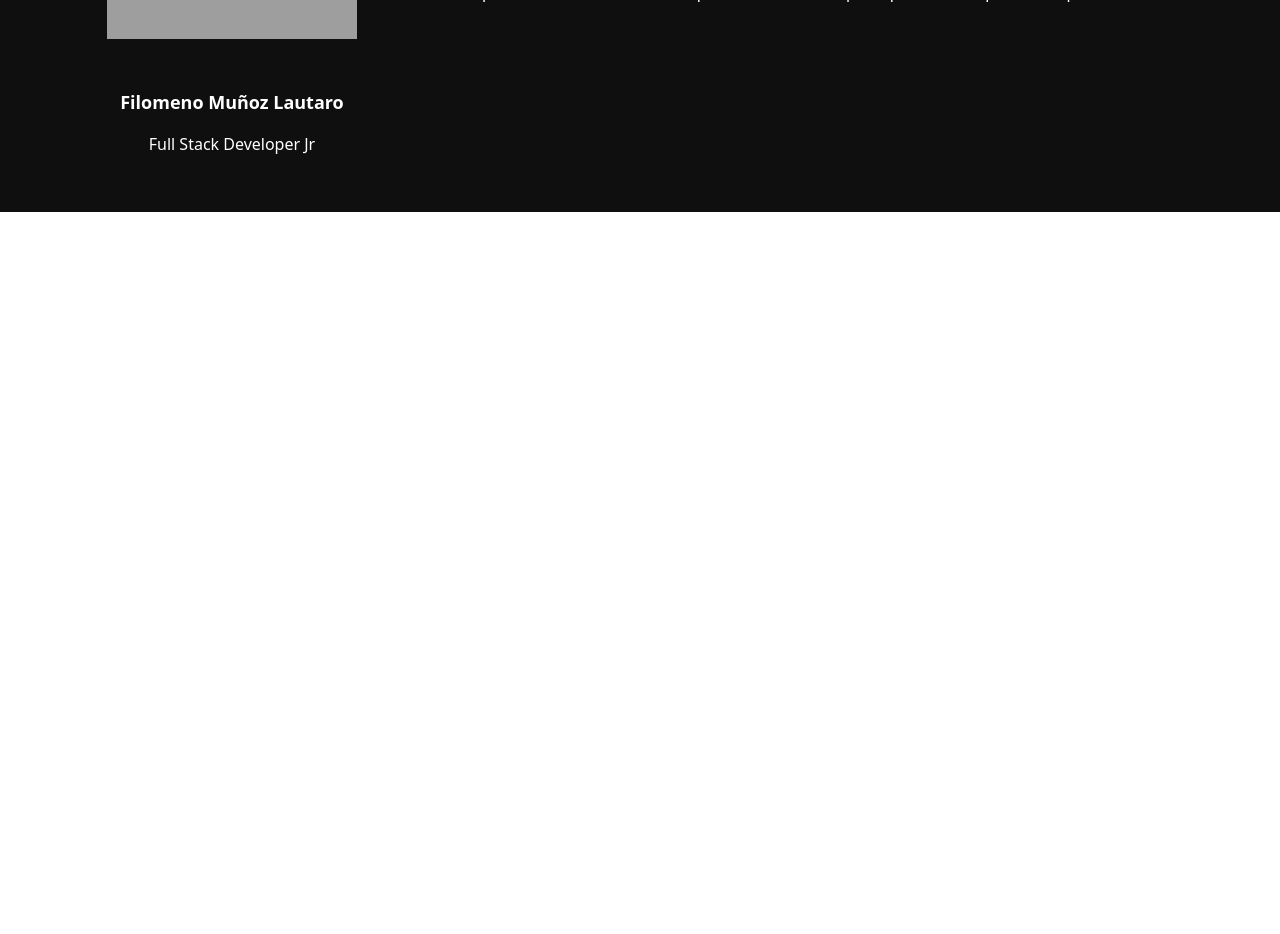
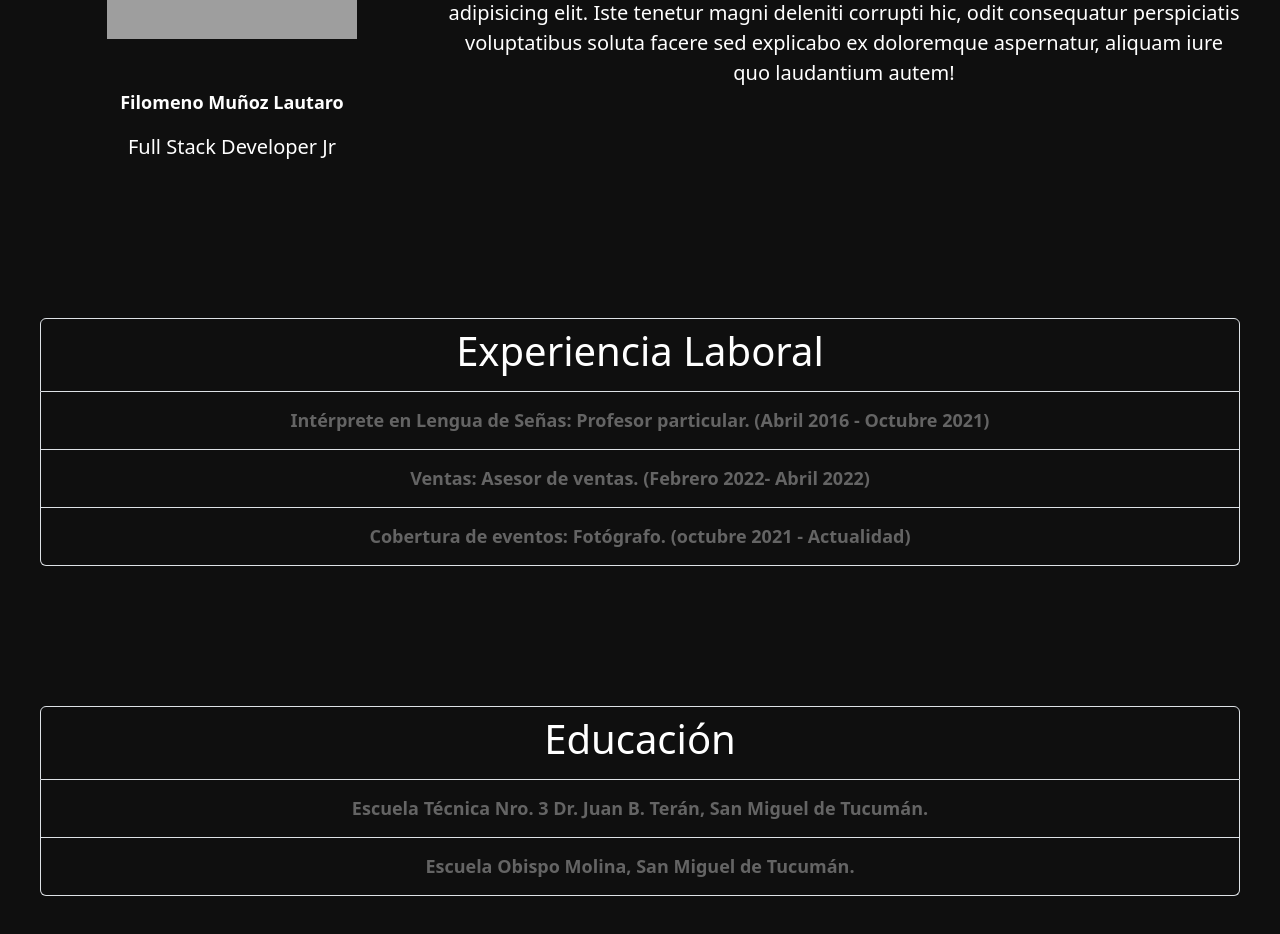
Before and after one commit to ArkadeBlack/Backend, an Angular app in the folder Proyecto_FilomenoLautaro/: page / in a window 1280 px wide. Shown: the part 1580-2514 px from the top of the page. Before the commit the page ends 1792 px from the top, so only its background shows below. Built offline with nearby package versions, Linux system fonts and the light colour scheme; grey boxes are pictures that could not be loaded.

Commit message:
Experiencia y Estudios

```diff
--- a/Proyecto_FilomenoLautaro/src/app/app.component.html
+++ b/Proyecto_FilomenoLautaro/src/app/app.component.html
@@ -1,2 +1,4 @@
 <app-header></app-header>
 <app-acerca-de></app-acerca-de>
+<app-experiencia></app-experiencia>
+<app-educacion></app-educacion>
--- a/Proyecto_FilomenoLautaro/src/app/app.module.ts
+++ b/Proyecto_FilomenoLautaro/src/app/app.module.ts
@@ -8,6 +8,8 @@ import { LogoApComponent } from './components/logo-ap/logo-ap.component';
 import { SocialMComponent } from './components/social-m/social-m.component';
 import { BannerComponent } from './components/banner/banner.component';
 import { AcercaDeComponent } from './components/acerca-de/acerca-de.component';
+import { ExperienciaComponent } from './components/experiencia/experiencia.component';
+import { EducacionComponent } from './components/educacion/educacion.component';
 
 
 @NgModule({
@@ -18,6 +20,8 @@ import { AcercaDeComponent } from './components/acerca-de/acerca-de.component';
     SocialMComponent,
     BannerComponent,
     AcercaDeComponent,
+    ExperienciaComponent,
+    EducacionComponent,
   ],
   imports: [
     BrowserModule,
--- a/Proyecto_FilomenoLautaro/src/app/components/acerca-de/acerca-de.component.css
+++ b/Proyecto_FilomenoLautaro/src/app/components/acerca-de/acerca-de.component.css
@@ -18,3 +18,7 @@ div{
     margin-top: 50px;
     font-weight: bold;
 }
+
+p{
+    font-size: 20px;
+}
--- a/Proyecto_FilomenoLautaro/src/app/components/banner/banner.component.css
+++ b/Proyecto_FilomenoLautaro/src/app/components/banner/banner.component.css
@@ -23,7 +23,7 @@
 }
 
 .banner-text h1 {
-  font-size: 48px;
+  font-size: 40px;
   margin-bottom: 8px;
 }
 
--- a/Proyecto_FilomenoLautaro/src/app/components/banner/banner.component.html
+++ b/Proyecto_FilomenoLautaro/src/app/components/banner/banner.component.html
@@ -1,7 +1,7 @@
 <div class="banner">
   <div class="banner-text">
-    <h1>¡Bienvenido!</h1>
-    <p>Este es mi Portfolio Web. ¿Quieres conocer más al respecto?</p>
+    <h1>¿Buscando una página web?</h1>
+    <p>¿Quieres conocer más al respecto?</p>
     <a href="#scroll-to-image" class="button">Ver más</a>
   </div>
 </div>
@@ -10,11 +10,10 @@
   <div>
     <div class="container">
       <div class="row">
-        <div class="col-md-12">
+        <div class="col-md-12 col-lg-12">
           <div class="poem-box">
-            <h1>Hola</h1>
+            <h1>¡Hola, Bienvenido a mi Portfolio Web!</h1>
           </div>
-
         </div>
       </div>
     </div>
--- /dev/null
+++ b/Proyecto_FilomenoLautaro/src/app/components/educacion/educacion.component.css
@@ -0,0 +1,43 @@
+.row{
+    padding: 40px;
+    padding-top: 100px;
+}
+
+div{
+    background-color: rgb(15, 15, 15);
+    text-align: center;
+    color: white;
+}
+h1{
+    background-color: rgb(15, 15, 15);
+    text-align: center;
+    color: white;
+}
+
+.list-group-item{
+    background-color: rgb(15, 15, 15);
+    display: inline;
+    font-size: large;
+    color: white;
+}
+
+.btn{
+    display: inline;
+    font-size: large;
+    color: rgb(100, 100, 100);
+    font-weight: bold;
+}
+
+.btn:hover {
+    display: inline;
+    font-size: large;
+    color: rgb(252, 252, 252);
+    font-weight: bold;
+}
+
+h2, h3{
+    display: inline;
+    font-size: large;
+    margin-top: 50px;
+    font-weight: bold;
+}
--- /dev/null
+++ b/Proyecto_FilomenoLautaro/src/app/components/educacion/educacion.component.html
@@ -0,0 +1,21 @@
+<div class="row">
+    <div class="col-lg-12">
+      <ul class="list-group">
+        <li class="list-group-item">
+          <h1>Educación</h1>
+        </li>
+        <li class="list-group-item">
+          <button class="btn" data-toggle="collapse" data-target="#educacion1">Escuela Técnica Nro. 3 Dr. Juan B. Terán, San Miguel de Tucumán.</button>
+          <div id="educacion1" class="collapse">
+            <p>Título: Maestro mayor de obras.</p>
+          </div>
+        </li>
+        <li class="list-group-item">
+          <button class="btn" data-toggle="collapse" data-target="#educacion2">Escuela Obispo Molina, San Miguel de Tucumán.</button>
+          <div id="educacion2" class="collapse">
+            <p>Título: Intérprete en lengua de señas.</p>
+          </div>
+        </li>
+      </ul>
+    </div>
+  </div>
--- /dev/null
+++ b/Proyecto_FilomenoLautaro/src/app/components/experiencia/experiencia.component.css
@@ -0,0 +1,61 @@
+.row{
+    padding: 40px;
+    padding-top: 100px;
+}
+
+div{
+    background-color: rgb(15, 15, 15);
+    text-align: center;
+    color: white;
+}
+h1{
+    background-color: rgb(15, 15, 15);
+    text-align: center;
+    color: white;
+}
+
+.list-group-item{
+    background-color: rgb(15, 15, 15);
+    display: inline;
+    font-size: large;
+    color: white;
+}
+
+.btn{
+    display: inline;
+    font-size: large;
+    color: rgb(100, 100, 100);
+    font-weight: bold;
+}
+
+.btn:hover {
+    display: inline;
+    font-size: large;
+    color: rgb(252, 252, 252);
+    font-weight: bold;
+}
+
+h2, h3{
+    display: inline;
+    font-size: large;
+    margin-top: 50px;
+    font-weight: bold;
+}
+
+#experiencia1{
+    font-size: 18px;
+    margin-top: 15px;
+    text-align: justify;
+}
+
+#experiencia2{
+    font-size: 18px;
+    margin-top: 15px;
+    text-align: justify;
+}
+
+#experiencia3{
+    font-size: 18px;
+    margin-top: 15px;
+    text-align: justify;
+}
--- /dev/null
+++ b/Proyecto_FilomenoLautaro/src/app/components/experiencia/experiencia.component.html
@@ -0,0 +1,28 @@
+<div class="row">
+    <div class="col-lg-12">
+      <ul class="list-group">
+        <li class="list-group-item">
+          <h1>Experiencia Laboral</h1>
+        </li>
+        <li class="list-group-item">
+          <button class="btn" data-toggle="collapse" data-target="#experiencia1">Intérprete en Lengua de Señas: Profesor particular.
+            <h3>(Abril 2016 - Octubre 2021)</h3></button>
+          <div id="experiencia1" class="collapse">
+            <p>Como intérprete en Lengua de Señas, mi trabajo consiste en brindar asistencia a personas con discapacidad auditiva para que puedan comunicarse de manera efectiva en distintos contextos. Como profesor particular, utilizo mis habilidades lingüísticas para enseñar y guiar a mis estudiantes sordos o con problemas de audición en su aprendizaje. Mi objetivo es asegurarme de que puedan comprender el contenido de la materia y expresarse con fluidez en la Lengua de Señas, para que puedan alcanzar sus metas académicas y personales.</p>
+          </div>
+        </li>
+        <li class="list-group-item">
+          <button class="btn" data-toggle="collapse" data-target="#experiencia2">Ventas: Asesor de ventas. <h3>(Febrero 2022- Abril 2022)</h3></button>
+          <div id="experiencia2" class="collapse">
+            <p>Como asesor de ventas, mi trabajo consiste en brindar orientación y asesoramiento personalizado a los clientes que buscan adquirir productos o servicios. Soy responsable de comprender las necesidades y preferencias de los clientes y ofrecerles las mejores opciones de compra que se ajusten a sus requerimientos y presupuestos. También soy encargado de explicar las características y beneficios de los productos, manejar las negociaciones y concretar las ventas, asegurando la satisfacción del cliente. Mi objetivo principal es establecer relaciones a largo plazo con los clientes, brindando un excelente servicio y manteniendo altos estándares de calidad en mi desempeño como asesor de ventas.</p>
+          </div>
+        </li>
+        <li class="list-group-item">
+          <button class="btn" data-toggle="collapse" data-target="#experiencia3">Cobertura de eventos: Fotógrafo. <h3>(octubre 2021 - Actualidad)</h3></button>
+          <div id="experiencia3" class="collapse">
+            <p>Como fotógrafo de cobertura de eventos, mi trabajo consiste en capturar imágenes que cuenten una historia y reflejen la esencia de un evento en particular. Soy responsable de cubrir desde eventos corporativos y sociales, hasta conciertos y festivales. Mi objetivo es capturar momentos únicos y significativos que documenten la atmósfera del evento y la experiencia de los asistentes. Además de tomar fotografías de alta calidad, también me aseguro de trabajar con rapidez y eficiencia, coordinándome con el equipo de organización y otros profesionales involucrados en el evento. Con mi experiencia y habilidades técnicas, busco ofrecer un servicio que supere las expectativas de los clientes y garantice un recuerdo duradero del evento.</p>
+          </div>
+        </li>
+      </ul>
+    </div>
+  </div>
```
Also changed, not shown: Proyecto_FilomenoLautaro/src/app/components/educacion/educacion.component.ts (added, +10 -0 lines), Proyecto_FilomenoLautaro/src/app/components/experiencia/experiencia.component.ts (added, +10 -0 lines), 2 other files (tests, documents, lock files or other folders).
